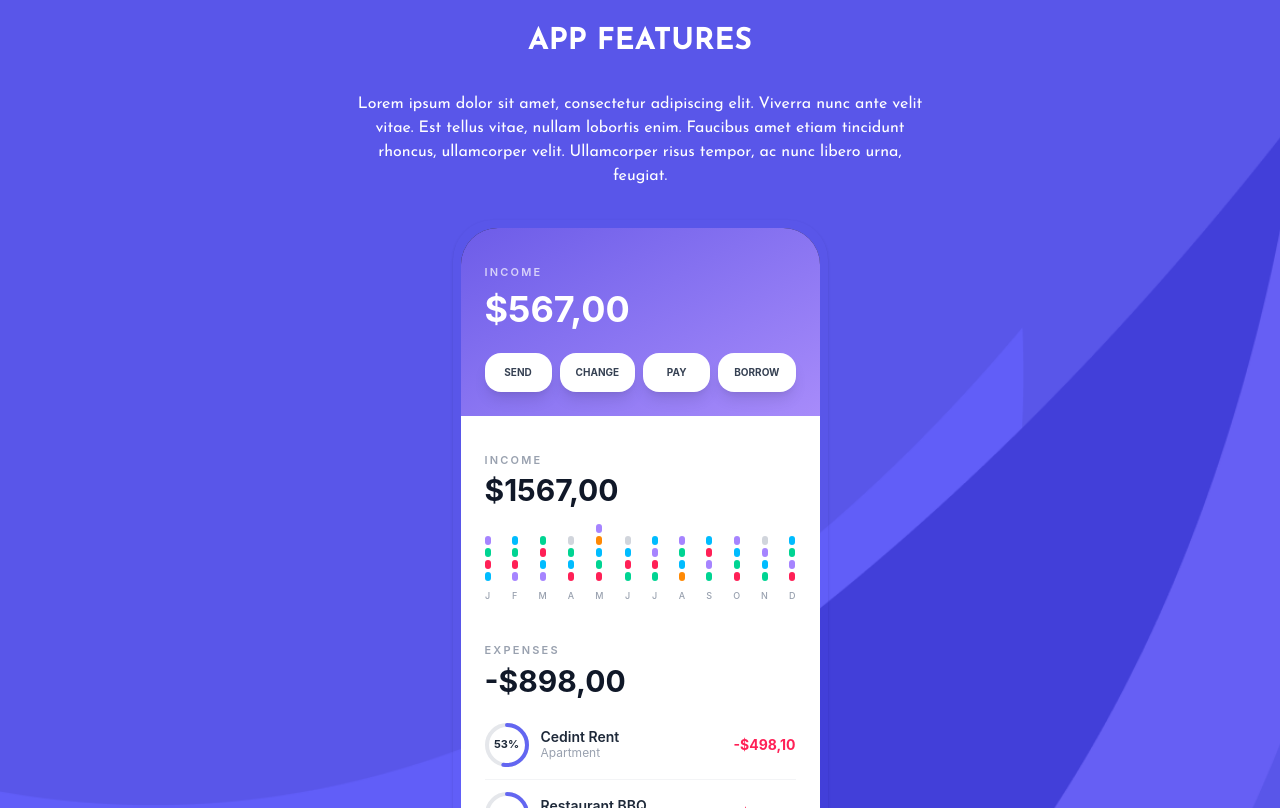
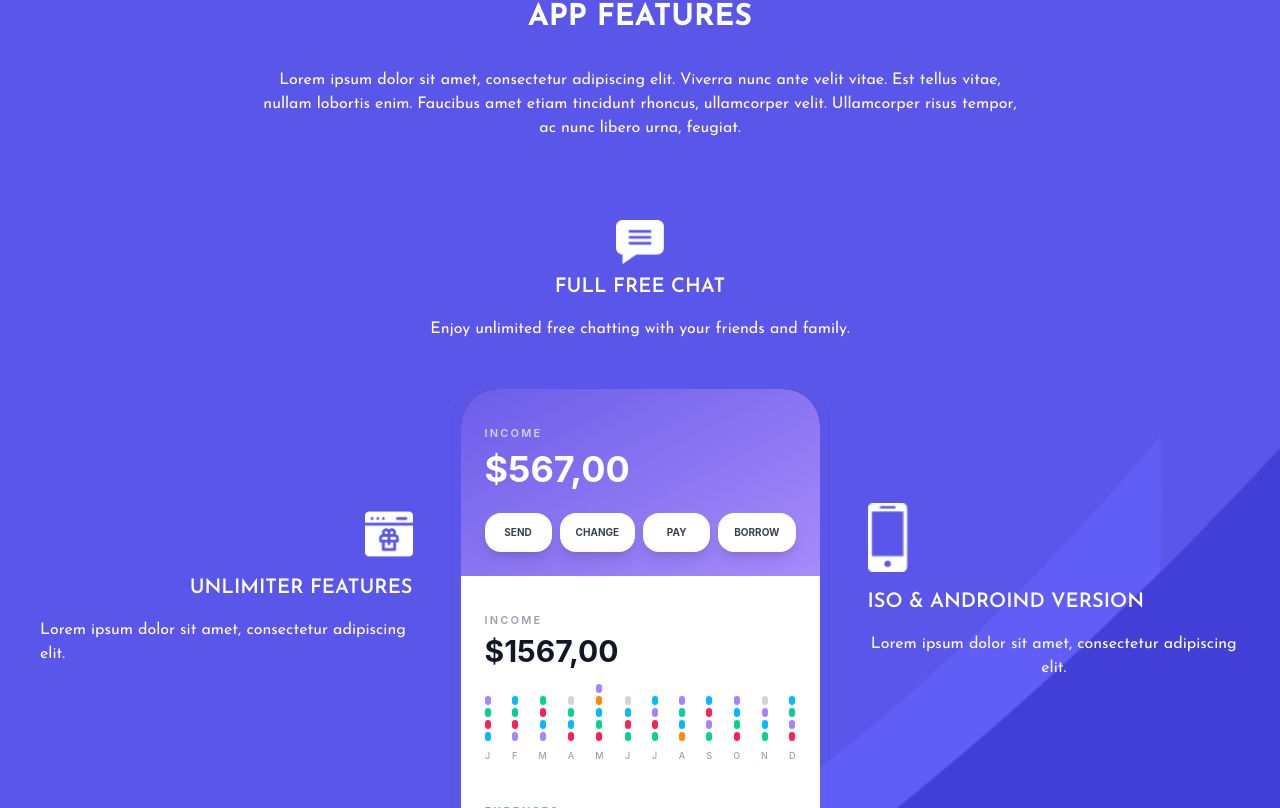
Before and after one commit to ShovonDas-Dev/APPOLLY-Landing-Page, a React (Vite) app in the folder Apolly/: page / in a window 1280 px wide. Shown: the part 1832-2640 px from the top of the page. Built offline with nearby package versions, Linux system fonts and the light colour scheme.

Commit message:
done features section only framer mothion touch need

```diff
--- a/Apolly/src/components/AnimatedFinanceMockup.jsx
+++ b/Apolly/src/components/AnimatedFinanceMockup.jsx
@@ -169,7 +169,7 @@ const EXPENSES = [
 // ---------------------------------------------
 export default function AnimatedFinanceMockup() {
   return (
-    <div className="  flex items-center justify-center p-8">
+    <div className="  flex items-center justify-center">
       {/* phone frame */}
       <div className="relative w-[375px] rounded-[2.5rem] p-2 shadow-sm">
         <div className="rounded-[2.3rem] overflow-hidden bg-black">
--- a/Apolly/src/components/Appfeatures.jsx
+++ b/Apolly/src/components/Appfeatures.jsx
@@ -1,11 +1,13 @@
-import React from 'react'
+
 import SectionHeader from './SectionHeader'
 import featuresData from '../data/featuresData'
 import Animation from "../components/AnimatedFinanceMockup"
-import Something from "../components/p/something"
+import { FerrisWheel } from 'lucide-react'
+
 
 const Appfeatures = () => {
-    console.log(featuresData)
+    const fristFeature = featuresData[0]
+    console.log(fristFeature)
   return (
 
     <div>
@@ -16,11 +18,64 @@ const Appfeatures = () => {
         subtitleClassName='text-white'
         titleClassName='text-white'
          />
-      <Animation/>
 
-      {/* <div className='py-10'>
-        <Something/>
-      </div> */}
+        <div className='py-20'>
+          {/* 1st card */}
+          <div className='flex justify-center md:pb-10'>
+            <div className='flex flex-col gap-2 items-center font-my-font '  >
+              <img src={fristFeature.icon} alt=""  className='w-10 md:w-12'/>
+              <h2 className='text-white text-xl uppercase font-semibold'>{fristFeature.title}</h2>
+              <p className='text-white pt-2 text-center'>{fristFeature.description}</p>
+            </div>
+          </div>
+
+          {/* Middle part */}
+
+          <div className='flex flex-col md:flex-row items-center justify-center'>
+
+            {/* animated left side */}
+
+          <div className='flex flex-col justify-around px-10 '>
+            {[featuresData[1],featuresData[2]].map((d) => (
+              <div key={d.id} className='flex flex-col py-10 md:py-30 gap-2 items-center md:items-end font-my-font '  >
+                <img src={d.icon} alt=""  className='w-10   md:w-12'/>
+                <h2 className='text-white text-xl pt-2 uppercase font-semibold'>{d.title}</h2>
+                <p className='text-white pt-2 '>{d.description}</p>
+              </div>
+            ))}
+          </div>
+
+          <div className=''>
+            <Animation/>
+          </div>
+
+          {/* animated right side */}
+
+          <div className='flex flex-col justify-around px-10 '>
+            {[featuresData[3],featuresData[4]].map((d) => (
+              <div key={d.id} className='flex flex-col py-10 md:py-30 gap-2 items-center md:items-start  font-my-font '  >
+                <img src={d.icon} alt=""  className='w-10 md:w-10'/>
+                <h2 className='text-white text-xl pt-2 uppercase font-semibold'>{d.title}</h2>
+                <p className='text-white pt-2 text-center'>{d.description}</p>
+              </div>
+            ))}
+          </div>
+
+            </div>
+
+
+          {/*Last card */}
+          <div className='flex justify-center px-10 md:pt-10'>
+            <div className='flex flex-col gap-2 items-center font-my-font'  >
+              <img src={featuresData[5].icon} alt=""  className='w-10 md:w-10'/>
+              <h2 className='text-white text-xl uppercase font-semibold'>{featuresData[5].title}</h2>
+              <p className='text-white pt-2 text-center'>{featuresData[5].description}</p>
+            </div>
+          </div>
+
+        </div>
+
+
     </div>
   )
 }
--- a/Apolly/src/components/SectionHeader.jsx
+++ b/Apolly/src/components/SectionHeader.jsx
@@ -13,12 +13,12 @@ const SectionHeader = ({
             whileInView={{ opacity: 1, y: 0 }}
             transition={{ duration: 0.6 }}
             viewport={{ once: true }}
-            className="flex flex-col items-center justify-center"
+            className="flex flex-col items-center justify-center px-4"
         >
             <h2 className={` text-3xl font-bold text-center font-my-font mt-12 uppercase py-4 ${titleClassName}`}>
                 {title}
             </h2>
-            <p className={`text-center mt-4  wrap w-xl font-my-font  md:px-0 ${subtitleClassName}`}>
+            <p className={`text-center mt-4  font-my-font  md:max-w-3xl ${subtitleClassName}`}>
                 {subtitle}
             </p>
         </motion.div>
--- a/Apolly/src/pages/HomePage.jsx
+++ b/Apolly/src/pages/HomePage.jsx
@@ -33,7 +33,7 @@ const HomePage = () => {
         </section>
 
         {/* App features */}
-        <section className=" bg- bg-cover min-h-screen"
+        <section className=" bg- bg-cover "
               style={{
                 backgroundImage: `url(${HeroBg})`,
                 backgroundPosition: "center",
```
